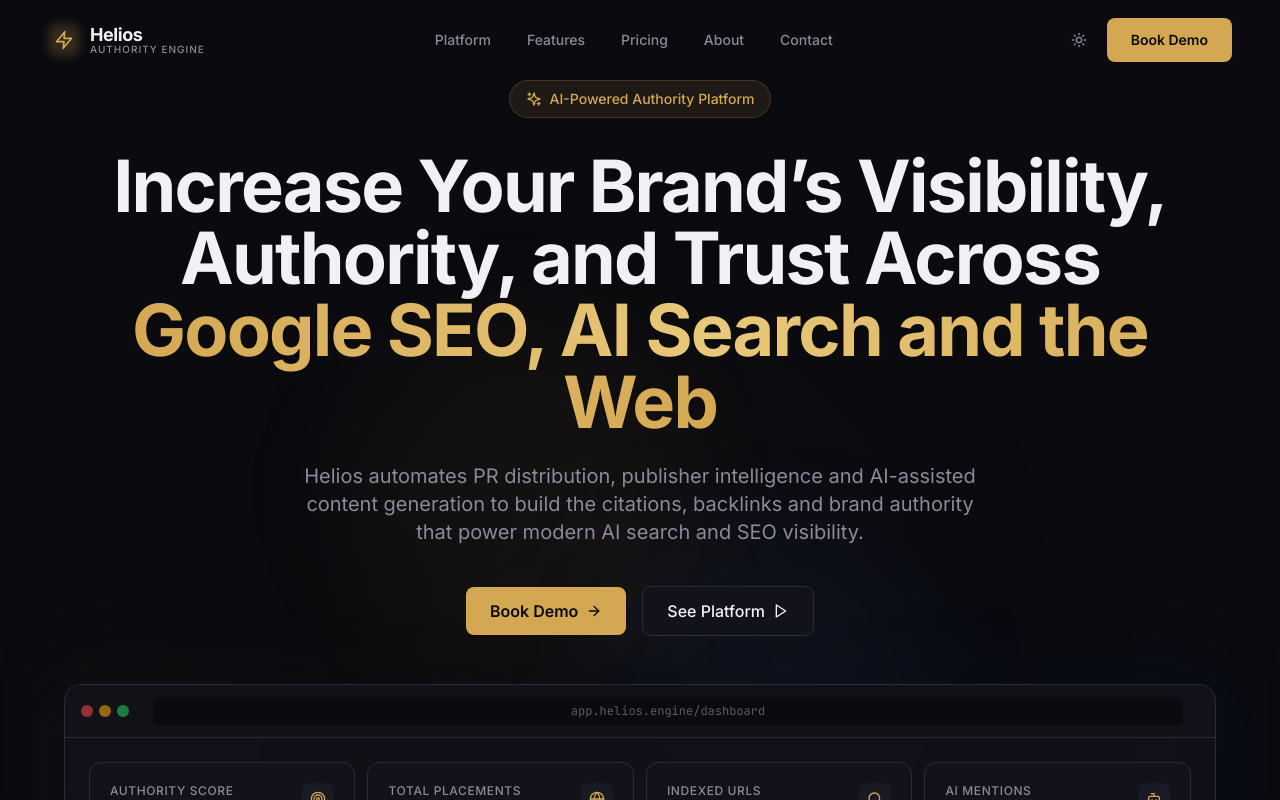
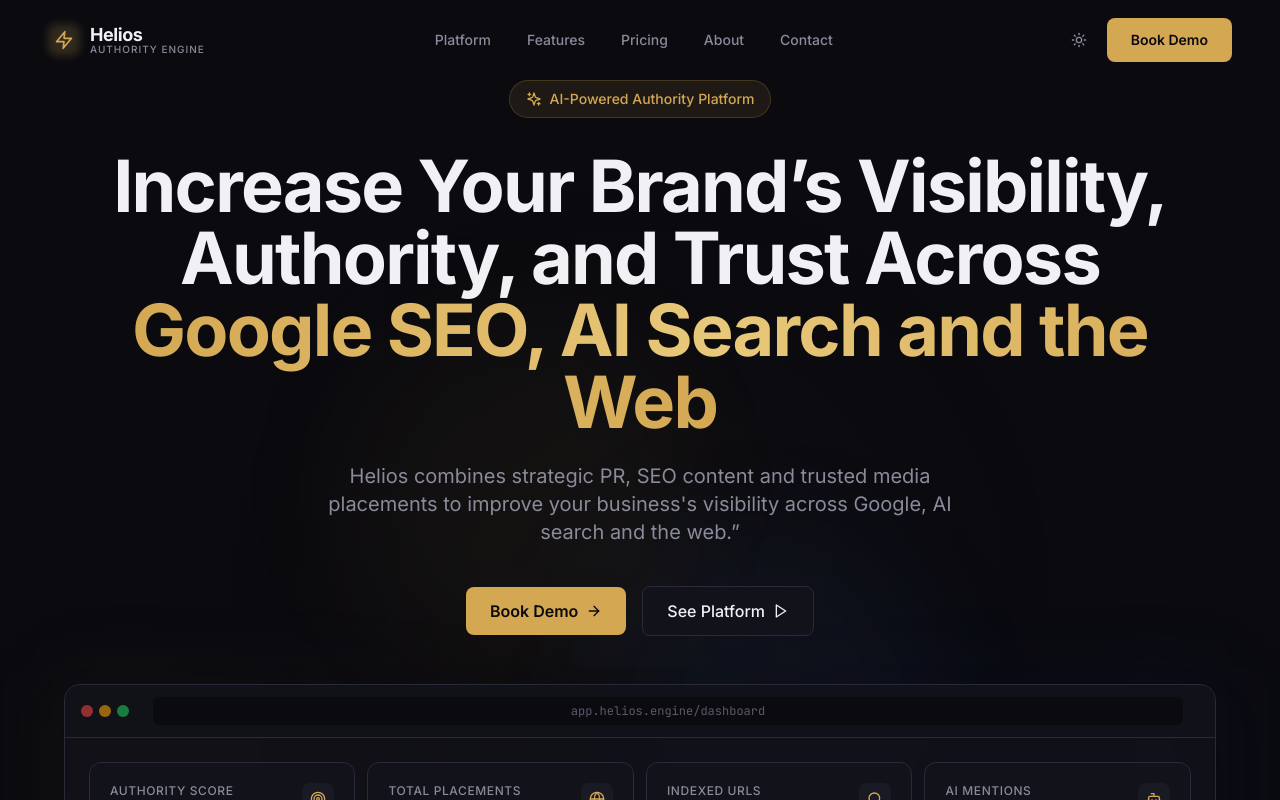
Before and after one commit to OrganicChris111/helios-authority-engine, a React (Vite) app: page / in a window 1280 px wide. Shown: the top 800 px of the page. Built offline with nearby package versions, Linux system fonts and the light colour scheme.

Commit message:
Update HomePage.tsx
Updated Sub-Headings.

```diff
--- a/src/pages/HomePage.tsx
+++ b/src/pages/HomePage.tsx
@@ -77,8 +77,7 @@
             </h1>
 
             <p className="text-lg sm:text-xl text-helios-textMuted max-w-2xl mx-auto mb-10 leading-relaxed">
-              Helios automates PR distribution, publisher intelligence and AI-assisted content generation
-              to build the citations, backlinks and brand authority that power modern AI search and SEO visibility.
+              Helios combines strategic PR, SEO content and trusted media placements to improve your business's visibility across Google, AI search and the web.”
             </p>
 
             <div className="flex flex-col sm:flex-row items-center justify-center gap-4">
```
